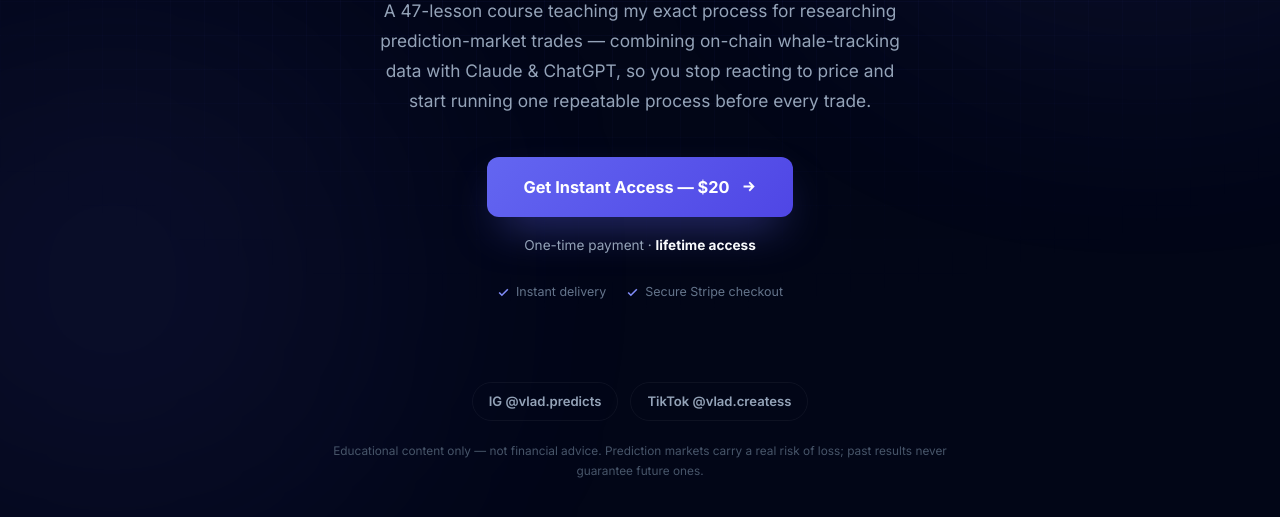
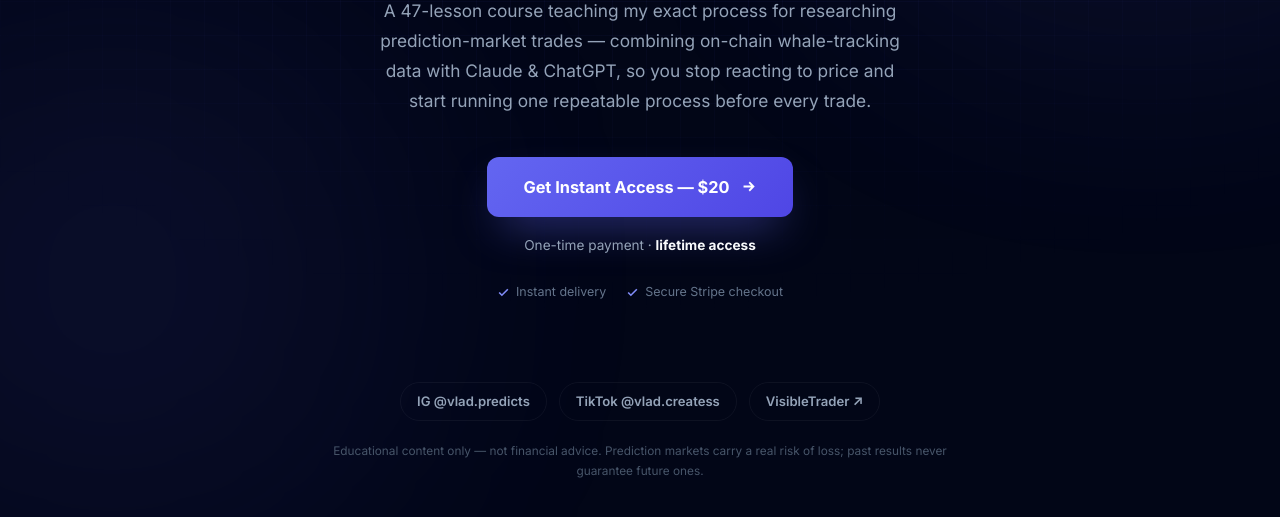
Before and after one commit to rimidalvsulrod/visibletrader-ai-playbook, a plain HTML site: page index.html in a window 1280 px wide. Shown: the part 441-958 px from the top of the page. Drawn offline with Linux system fonts and the light colour scheme.

Commit message:
Add link to official VisibleTrader referral page

```diff
--- a/index.html
+++ b/index.html
@@ -50,6 +50,7 @@
   <div class="social-row">
     <a class="social-pill" href="https://instagram.com/vlad.predicts" target="_blank" rel="noopener">IG @vlad.predicts</a>
     <a class="social-pill" href="https://tiktok.com/@vlad.createss" target="_blank" rel="noopener">TikTok @vlad.createss</a>
+    <a class="social-pill" href="https://visibletrader.com/r/vladdi.trades" target="_blank" rel="noopener">VisibleTrader ↗</a>
   </div>
   <p class="disclaimer">
     Educational content only — not financial advice. Prediction markets carry a real risk of loss; past results never guarantee future ones.
```
